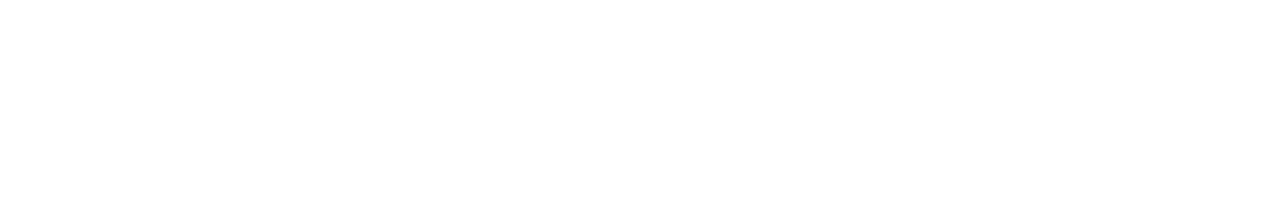
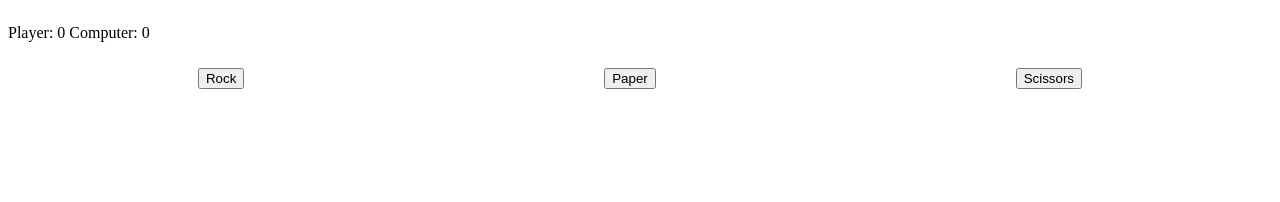
Before and after one commit to Realmbird/ROCK-PAPER-SCISSORS, a plain HTML site: page index.html in a window 1280 px wide. Drawn offline with Linux system fonts and the light colour scheme.

Commit message:
Added UI Added a UI to Rock Paper Scissors so people can play the game outside the console.

```diff
--- a/index.html
+++ b/index.html
@@ -5,9 +5,22 @@
     <meta http-equiv="X-UA-Compatible" content="IE=edge">
     <meta name="viewport" content="width=device-width, initial-scale=1.0">
     <title>Rock Paper Scissors</title>
-    <script src = "./javascript.js"></script>
+    <script src = "./javascript.js" defer></script>
+    <link rel = "stylesheet" href = "./style.css">
 </head>
 <body>
+    <div class = "container">
+        <p class = "score">
 
+        </p>
+        <div class = "choices">
+            <button class = "Rock">Rock</button>
+            <button class = "Paper">Paper</button>
+            <button class = "Scissors">Scissors</button>
+        </div>
+        <div class = "results">
+
+        </div>
+    </div>
 </body>
 </html>
--- a/javascript.js
+++ b/javascript.js
@@ -1,5 +1,8 @@
+//sets scores
 let pscore = 0;
 let cscore = 0;
+const result = document.querySelector(".results");
+const score = document.querySelector(".score");
 function computerPlay(){
     let choice = Math.floor(Math.random()*3) + 1;
     switch (choice){
@@ -18,7 +21,7 @@ function computerPlay(){
 }
 function playRound(playerSelection, computerSelection){
         if(playerSelection.toLowerCase() == computerSelection){
-            return `You tie! ${playerSelection} does not beat ${computerSelection}`;
+            return `You tie!`;
         }else if(playerSelection.toLowerCase() == "rock"){
             if(computerSelection == "paper"){
                 cscore++;
@@ -59,19 +62,29 @@ function playRound(playerSelection, computerSelection){
             return "Invalid input, please return rock paper or scissors";
         }
     }
-function game(){
-    pscore = 0;
-    cscore = 0;
-    for(let i = 0; i < 5; i++){
-        let playerSelection = prompt("Rock Paper Scissors");
-        let computerSelection = computerPlay();
-        console.log(playRound(playerSelection, computerSelection));
+function updateScore(){
+    let player = "Player: " + pscore;
+    let computer = "Computer: " + cscore;
+    let update = player + "     " + computer;
+    score.textContent = update;
+    if(pscore == 5){
+        result.textContent = "You win!";
+        console.log("You win!");
     }
-    if(pscore > cscore){
-        console.log("You win!");
-    }else if(pscore == cscore){
-        console.log("Tie!");
-    }else{
+    if(cscore == 5){
         console.log("Computer Wins!")
+        result.textContent = "Computer wins!";
     }
 }
+updateScore();
+function play(e){
+    let choice = this.className;
+    result.textContent = playRound(choice, computerPlay());
+    updateScore();
+}
+const rock = document.querySelector(".Rock");
+rock.addEventListener("click", play);
+const paper = document.querySelector(".Paper");
+paper.addEventListener("click", play);
+const scissors = document.querySelector(".Scissors");
+scissors.addEventListener("click", play);
--- /dev/null
+++ b/style.css
@@ -0,0 +1,15 @@
+body{
+    display: flex;
+    flex-direction: column;
+}
+.choices{
+    display: flex;
+    justify-content: space-around;
+    align-items: center;
+    padding: 10px;
+}
+.results{
+    text-align: center;
+    align-items: center;
+    padding: 50px;
+}
```
